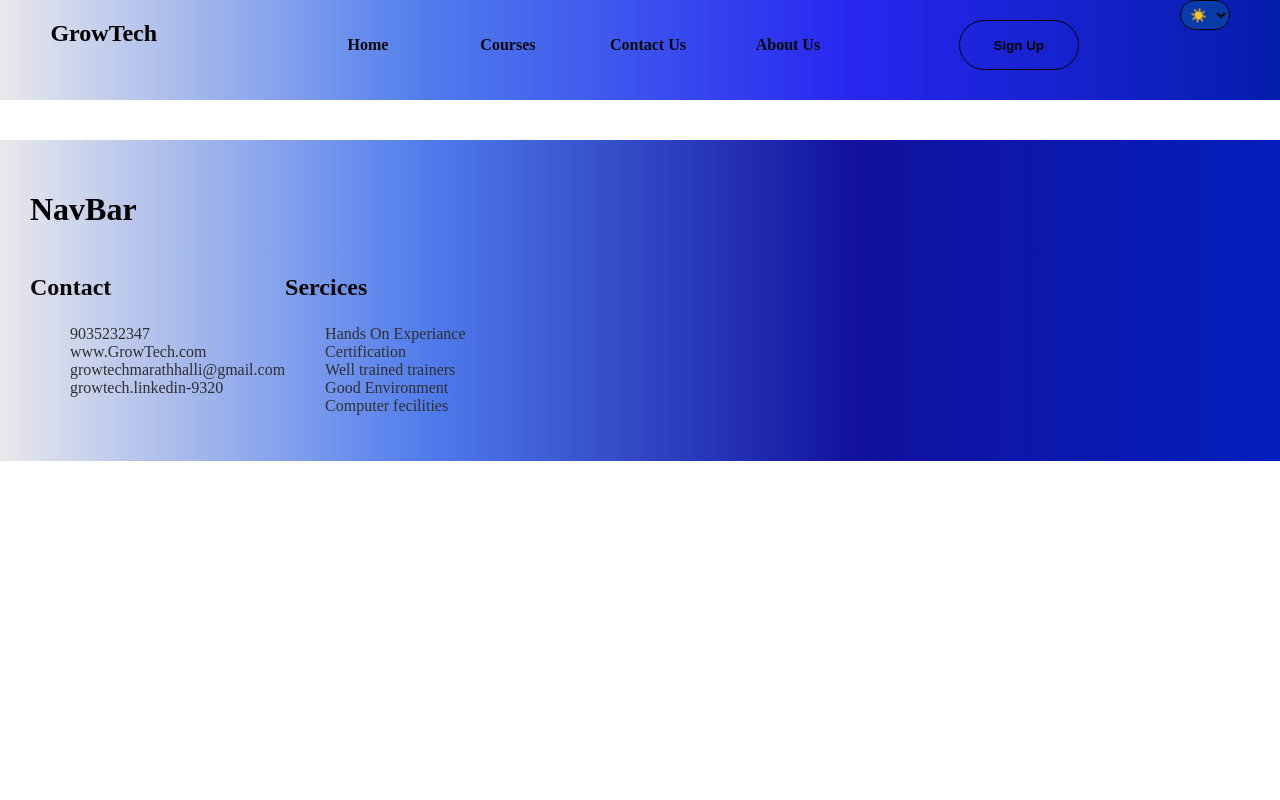
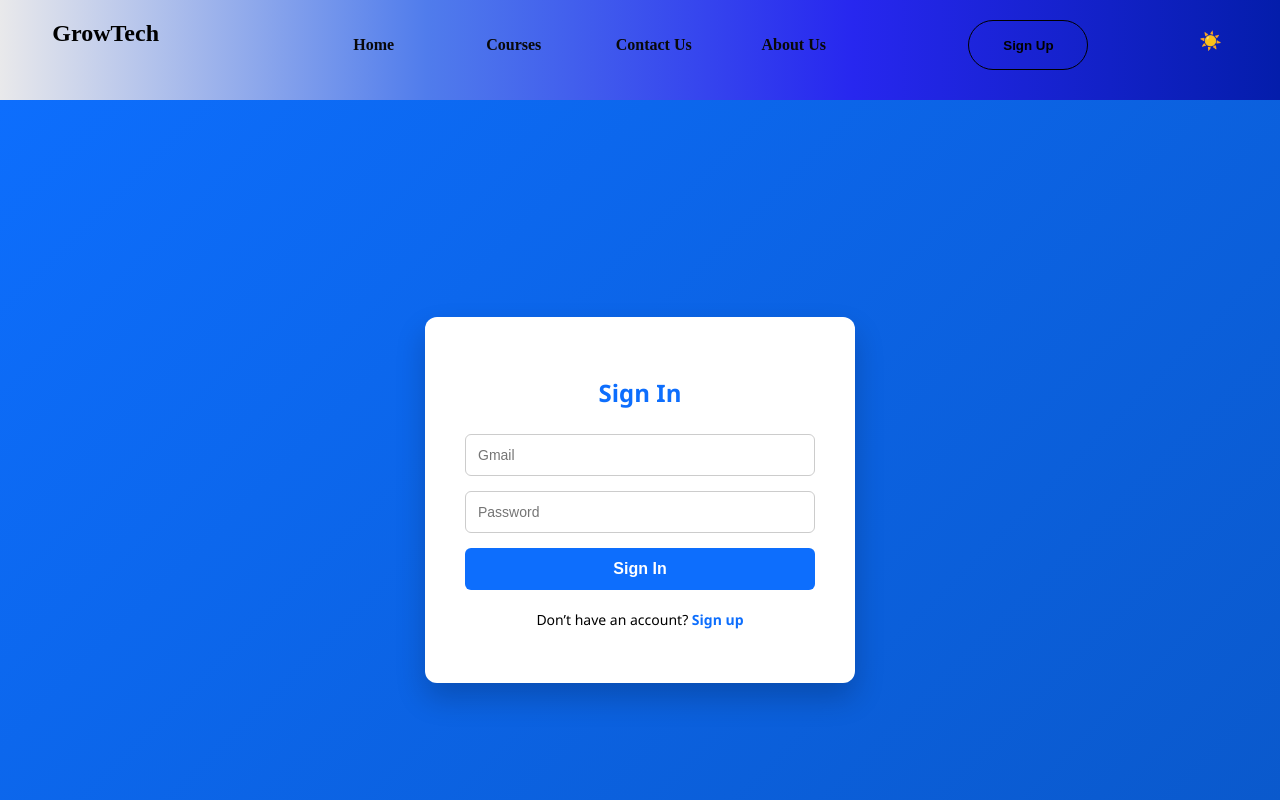
Before and after one commit to gowthamT01/React-E-Commerce, a React (Vite) app: page /auth in a window 1280 px wide. Shown: the top 800 px of the page. Built offline with nearby package versions, Linux system fonts and the light colour scheme.

Commit message:
Exception hangling is used

```diff
--- a/src/App.jsx
+++ b/src/App.jsx
@@ -9,6 +9,7 @@ import Home from "./pages/Home";
 import CourseList from "./pages/CourseList";
 import About from "./pages/about";
 import Contact from "./pages/contact";
+import Auth from "./pages/Auth";
 
 
 function App() {
@@ -21,6 +22,7 @@ function App() {
         <Route path="/courses" element={<CourseList />} />
         <Route path="/about" element={<About />} />
         <Route path="/contact" element={<Contact />} />
+        <Route path="/auth" element={<Auth />} /> {/* 👈 LOGIN / SIGNUP */}
       </Routes>
 
       <Footer />
--- a/src/Components/Navbar.jsx
+++ b/src/Components/Navbar.jsx
@@ -1,6 +1,7 @@
 import { Link } from "react-router-dom";
+import React, { useState, useEffect } from "react";
+function Navbar() {
 
-function Navbar() {
   return (
     <nav>
       <div className="header-logo">
@@ -24,16 +25,16 @@ function Navbar() {
         </ul>
       </div>
 
-      <div className="sign-in">
-        <button>Sign Up</button>
+       <div className="sign-in">
+        <Link to="/auth">
+          <button>Sign Up</button>
+        </Link>
       </div>
 
-      <div className="screen-mode">
-        <select name="screen-mode" id="screen-mode">
-          <option value="light">☀️</option>
-          <option value="dark">🌙</option>
-        </select>
-      </div>
+  <div className="body-theme">
+    <button className="light" onclick="light()">☀️</button>
+    <button className="dark" onclick="dark">🌙</button>
+  </div>
     </nav>
   );
 }
--- a/src/index.css
+++ b/src/index.css
@@ -9,16 +9,6 @@ body{
   overflow: hidden;
 }
 
-
-
-/* Foreground content */
-.content {
-  position: relative;
-  z-index: 1;
-  color: white;
-  text-align: center;
-  padding-top: 40vh;
-}
 
 /* nav bar  */
 nav{
@@ -92,6 +82,19 @@ border-radius: 30px;
 }
 .screen-mode select:hover{
   background-color: rgb(244, 242, 242);
+}
+.body-theme button{
+  background-color: transparent;
+  border: none;
+  padding-top: 30px;
+  cursor: pointer;
+font-size: large;
+}
+.dark{
+  display: none;
+}
+.light{
+  display: block;
 }
 /* Container */
 /* Container 1 */
@@ -280,6 +283,137 @@ font-weight: bold;
     padding: 20px;
   }
 }
+/* =========About US======= */
+.about-container {
+  font-family: "Segoe UI", sans-serif;
+  background: #f4f8ff;
+  min-height: 100vh;
+}
+
+.about-hero {
+  background: white;
+  color: rgb(102, 49, 163);
+  text-align: center;
+  padding: 80px 20px;
+}
+
+.about-hero h1 {
+  font-size: 42px;
+  margin-bottom: 10px;
+}
+
+.about-hero p {
+  font-size: 18px;
+  opacity: 0.9;
+}
+
+.about-content {
+  display: grid;
+  grid-template-columns: repeat(auto-fit, minmax(280px, 1fr));
+  gap: 30px;
+  padding: 60px 80px;
+}
+
+.about-card {
+  background: white;
+  border-radius: 12px;
+  padding: 30px;
+  box-shadow: 0 8px 20px rgba(13, 110, 253, 0.15);
+  transition: transform 0.3s ease;
+}
+
+.about-card:hover {
+  transform: translateY(-8px);
+}
+
+.about-card h2 {
+  color: #0d6efd;
+  margin-bottom: 15px;
+}
+
+.about-card p {
+  color: #555;
+  line-height: 1.6;
+}
+
+.about-card ul {
+  padding-left: 20px;
+}
+
+.about-card ul li {
+  margin-bottom: 10px;
+  color: #333;
+}
+/* Sign in page============================== */
+.auth-wrapper {
+  height: 100vh;
+  display: flex;
+  justify-content: center;
+  align-items: center;
+  background: linear-gradient(135deg, #0d6efd, #0a58ca);
+  font-family: "Segoe UI", sans-serif;
+}
+
+.auth-box {
+  background: white;
+  padding: 40px;
+  width: 350px;
+  border-radius: 12px;
+  box-shadow: 0 15px 30px rgba(0, 0, 0, 0.2);
+  text-align: center;
+}
+
+.auth-box h2 {
+  color: #0d6efd;
+  margin-bottom: 25px;
+}
+
+.auth-box form {
+  display: flex;
+  flex-direction: column;
+}
+
+.auth-box input,
+.auth-box select {
+  padding: 12px;
+  margin-bottom: 15px;
+  border-radius: 6px;
+  border: 1px solid #ccc;
+  font-size: 14px;
+}
+
+.auth-box input:focus,
+.auth-box select:focus {
+  outline: none;
+  border-color: #0d6efd;
+}
+
+.auth-box button {
+  background: #0d6efd;
+  color: white;
+  padding: 12px;
+  border: none;
+  border-radius: 6px;
+  cursor: pointer;
+  font-size: 16px;
+  font-weight: 600;
+}
+
+.auth-box button:hover {
+  background: #0a58ca;
+}
+
+.toggle-text {
+  margin-top: 20px;
+  font-size: 14px;
+}
+
+.toggle-text span {
+  color: #0d6efd;
+  font-weight: bold;
+  cursor: pointer;
+}
+
 
 /* Footer Section */
 footer{
--- a/src/pages/About.jsx
+++ b/src/pages/About.jsx
@@ -1,11 +1,43 @@
-import React from 'react'
+
 
 function About() {
   return (
-    <div>
-      <h1>home page</h1>
+    <div className="about-container">
+      <div className="about-hero">
+        <h1>About Us</h1>
+        <p>Building skills, shaping futures with technology.</p>
+      </div>
+
+      <div className="about-content">
+        <div className="about-card">
+          <h2>Who We Are</h2>
+          <p>
+            We are a passionate team focused on delivering quality education and
+            real-world skills. Our goal is to help students grow with confidence
+            and strong technical knowledge.
+          </p>
+        </div>
+
+        <div className="about-card">
+          <h2>Our Mission</h2>
+          <p>
+            To empower learners through practical training, modern tools, and
+            industry-relevant projects that prepare them for real careers.
+          </p>
+        </div>
+
+        <div className="about-card">
+          <h2>Why Choose Us</h2>
+          <ul>
+            <li>Experienced Mentors</li>
+            <li>Hands-on Projects</li>
+            <li>Career Guidance</li>
+            <li>Supportive Learning Environment</li>
+          </ul>
+        </div>
+      </div>
     </div>
-  )
+  );
 }
 
-export default About
+export default About;
--- /dev/null
+++ b/src/pages/Auth.jsx
@@ -0,0 +1,58 @@
+import { useState } from "react";
+
+
+function Auth() {
+  const [isLogin, setIsLogin] = useState(true);
+
+  return (
+    <div className="auth-wrapper">
+      <div className="auth-box">
+        <h2>{isLogin ? "Sign In" : "Sign Up"}</h2>
+
+        <form>
+          {!isLogin && (
+            <>
+              <input type="text" placeholder="Full Name" required />
+            </>
+          )}
+
+          <input type="email" placeholder="Gmail" required />
+          <input type="password" placeholder="Password" required />
+
+          {!isLogin && (
+            <>
+              <select required>
+                <option value="">Select Gender</option>
+                <option>Male</option>
+                <option>Female</option>
+              </select>
+
+              <input type="text" placeholder="Address" required />
+              <input type="tel" placeholder="Mobile Number" required />
+            </>
+          )}
+
+          <button type="submit">
+            {isLogin ? "Sign In" : "Register"}
+          </button>
+        </form>
+
+        <p className="toggle-text">
+          {isLogin ? (
+            <>
+              Don’t have an account?{" "}
+              <span onClick={() => setIsLogin(false)}>Sign up</span>
+            </>
+          ) : (
+            <>
+              Already have an account?{" "}
+              <span onClick={() => setIsLogin(true)}>Sign in</span>
+            </>
+          )}
+        </p>
+      </div>
+    </div>
+  );
+}
+
+export default Auth;
--- a/src/pages/CourseList.jsx
+++ b/src/pages/CourseList.jsx
@@ -7,18 +7,27 @@ function CourseList() {
 //creating ne state for course fo delete the course delete in the cards
   const [courses,setCourses] =useState();
   const [dummy,setDummy]=useState(false);
+  const [error,setError]=useState(null);
   useEffect(()=>{
+    setTimeout(()=>{
 
 
     fetch('http://localhost:3001/courses')
     .then(response=>{
+if(!response.ok){
+throw Error("Could't retrive data")
+}
       console.log(response)
      return response.json();//returning value
 
     })
-    .then (data=>setCourses(data));//adding data to setCourse objerct
+    .then (data=>setCourses(data))//adding data to setCourse objerct
+    .catch((error)=>{
+      console.log(error.message)
+      setError(error.message)
 
-
+    })
+    },2000);
 },[]);
 
 
@@ -40,7 +49,8 @@ here created example list set useState */
 /* const ageCourse=courses.filter((course)=>course.age<30) */
 if(!courses){
  return( <>
-
+ {!error &&  <img src="src/img/load.gif" alt="Loading" />}
+{error&&<p>{error}</p>}
   </>)
 }
   const coursesList =courses.map((course) => (
```
Also changed, not shown: src/img/load.gif (added).
